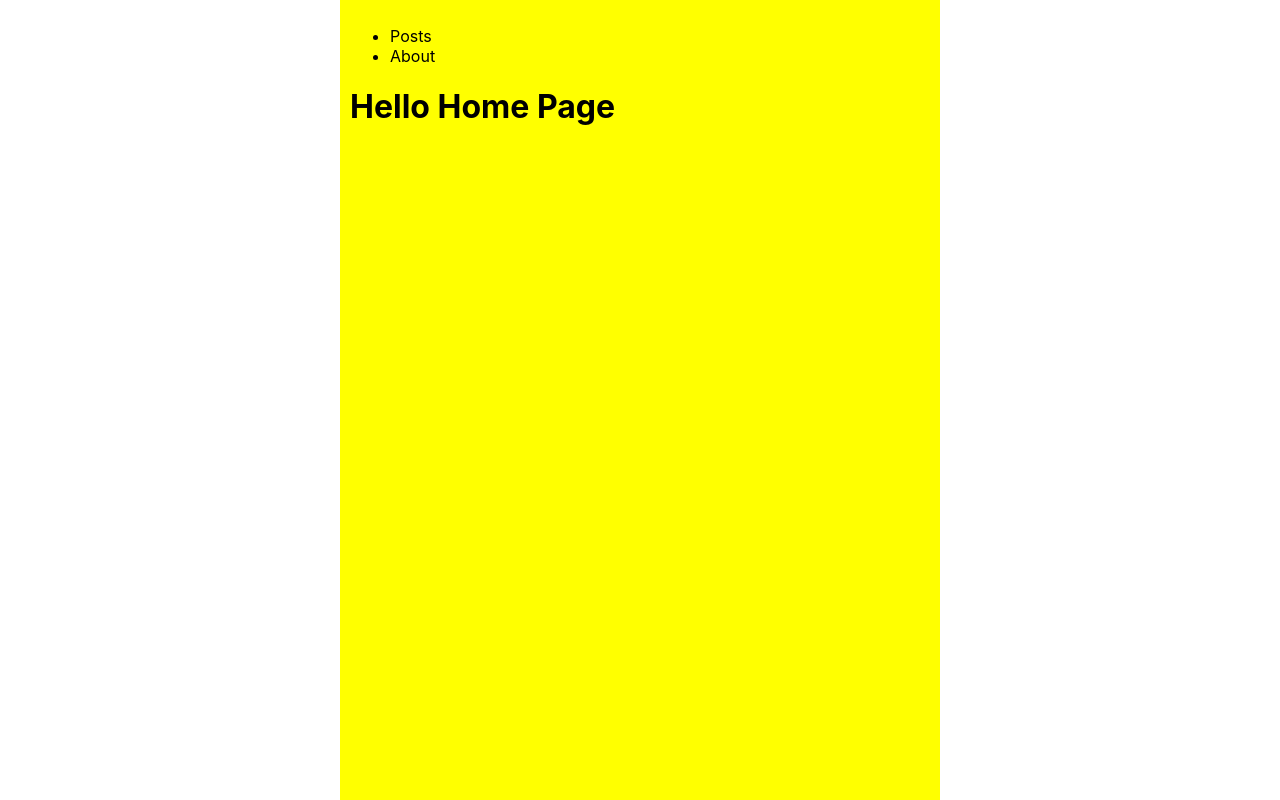
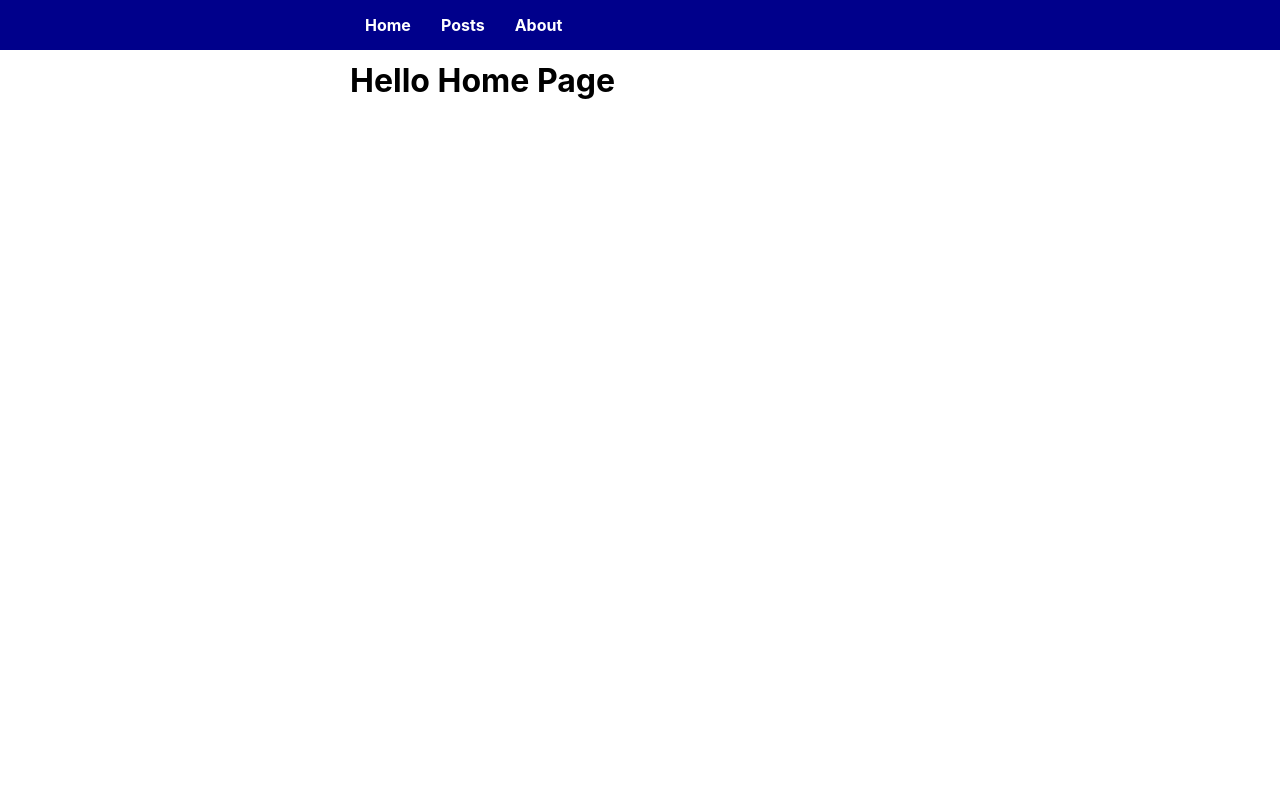
Before and after one commit to FoxyGirl/next-start, a Next.js app: page / in a window 1280 px wide. Built offline with nearby package versions, Linux system fonts and the light colour scheme.

Commit message:
Add MainLayout

```diff
--- /dev/null
+++ b/components/MainLayout/MainLayout.js
@@ -0,0 +1,42 @@
+import Head from 'next/head'
+import Link from 'next/link'
+import styles from '../../styles/MainLayout.module.css'
+
+const MainLayout = ({ children, title }) => {
+  return (
+    <>
+      <Head>
+        <title>{title} | Next project</title>
+        <meta name="charSet" content="utf-8" />
+        <meta name="keywords" content="nextjs, javascript, react" />
+        <meta name="description" content="This is test project with nextjs" />
+      </Head>
+      <div className={styles.container}>
+        <header className={styles.header}>
+          <nav>
+            <ul className={styles.mainNav}>
+              <li>
+                <Link href="/">
+                  <a>Home</a>
+                </Link>
+              </li>
+              <li>
+                <Link href="/posts">
+                  <a>Posts</a>
+                </Link>
+              </li>
+              <li>
+                <Link href="/about">
+                  <a>About</a>
+                </Link>
+              </li>
+            </ul>
+          </nav>
+        </header>
+        <div className={styles.main}>{children}</div>
+      </div>
+    </>
+  )
+}
+
+export default MainLayout
--- /dev/null
+++ b/components/MainLayout/index.js
@@ -0,0 +1,3 @@
+import MainLayout from './MainLayout'
+
+export default MainLayout
--- a/pages/index.js
+++ b/pages/index.js
@@ -1,36 +1,16 @@
 import Link from 'next/link'
 import Head from 'next/head'
+import MainLayout from '../components/MainLayout'
+
 import styles from '../styles/Home.module.css'
 
 const Home = () => {
   return (
-    <>
-      <Head>
-        <title>Next project</title>
-        <meta name="charSet" content="utf-8" />
-        <meta name="keywords" content="nextjs, javascript, react" />
-        <meta name="description" content="This is test project with nextjs" />
-      </Head>
-      <div className={styles.container}>
-        <div className={styles.main}>
-          <nav>
-            <ul>
-              <li>
-                <Link href="/posts">
-                  <a>Posts</a>
-                </Link>
-              </li>
-              <li>
-                <Link href="/about">
-                  <a>About</a>
-                </Link>
-              </li>
-            </ul>
-          </nav>
-          <h1>Hello Home Page</h1>
-        </div>
+    <MainLayout title="Next project">
+      <div>
+        <h1>Hello Home Page</h1>
       </div>
-    </>
+    </MainLayout>
   )
 }
 
--- /dev/null
+++ b/styles/MainLayout.module.css
@@ -0,0 +1,58 @@
+.container {
+  min-height: 100vh;
+  padding: 0 0.5rem;
+  display: flex;
+  flex-direction: column;
+  justify-content: center;
+  align-items: center;
+}
+
+.main {
+  flex-grow: 1;
+  width: 100%;
+  max-width: 600px;
+  padding: 10px;
+  padding-top: 40px;
+}
+
+.header {
+  position: fixed;
+  top: 0;
+  left: 0;
+  right: 0;
+  background-color: darkblue;
+}
+
+.header nav {
+  max-width: 600px;
+  margin: 0 auto;
+}
+
+.mainNav {
+  display: flex;
+  justify-content: flex-start;
+  padding: 10px;
+  margin: 0;
+  list-style: none;
+  color: #fff;
+}
+
+.mainNav li {
+  padding: 5px 10px;
+  margin: 0 5px;
+  font-weight: bold;
+}
+
+.mainNav li a:hover {
+  color: lightblue;
+  /* text-decoration: underline; */
+}
+
+.footer {
+  width: 100%;
+  height: 100px;
+  border-top: 1px solid #eaeaea;
+  display: flex;
+  justify-content: center;
+  align-items: center;
+}
```
Also changed, not shown: pages/about/index.js (+8 -5 lines), pages/posts.js (+3 -9 lines).
